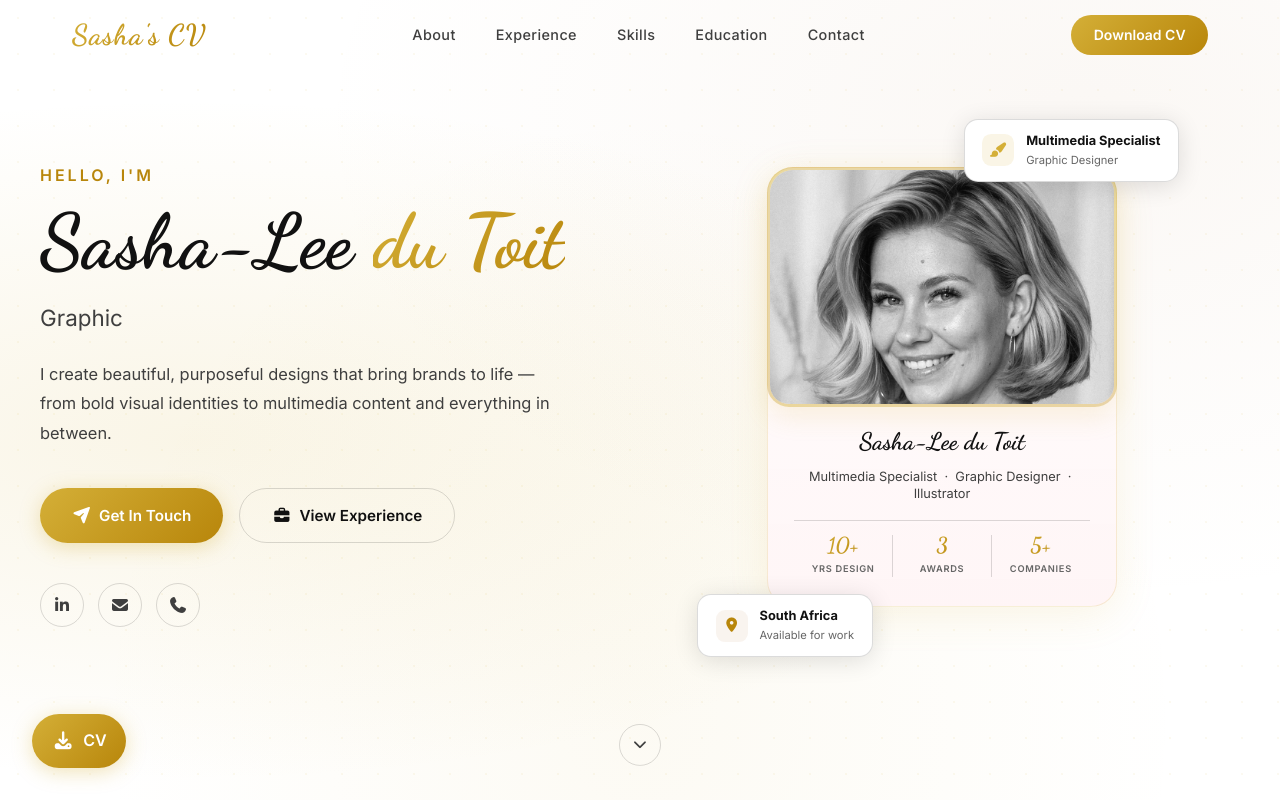
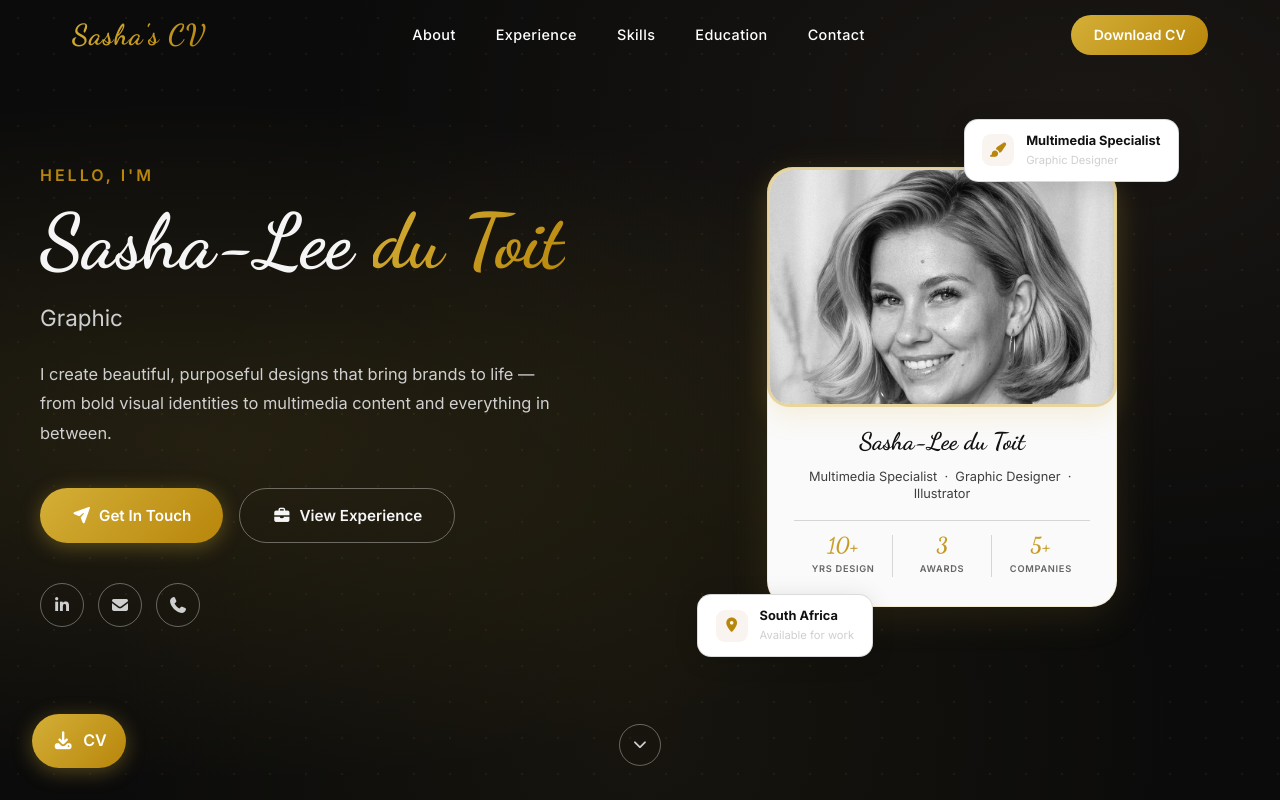
Before and after one commit to TheMorne/Sasha-CV, a website built with webpack: page index.html in a window 1280 px wide. Shown: the top 800 px of the page. Built offline with nearby package versions, Linux system fonts and the light colour scheme.

Commit message:
update CV styling for improved readability and aesthetics

```diff
--- a/css/style.css
+++ b/css/style.css
@@ -80,7 +80,7 @@ nav.scrolled {
 }
 
 .nav-links a {
-  color: var(--text-muted);
+  color: #ffffff;
   text-decoration: none;
   font-size: .9rem;
   font-weight: 500;
@@ -98,8 +98,16 @@ nav.scrolled {
   transition: width .3s;
 }
 
-.nav-links a:hover { color: var(--text); }
+.nav-links a:hover { color: #ffffff; }
 .nav-links a:hover::after { width: 100%; }
+
+nav.scrolled .nav-links a {
+  color: var(--text);
+}
+
+nav.scrolled .nav-links a:hover {
+  color: var(--accent);
+}
 
 .nav-cta {
   padding: .55rem 1.4rem;
@@ -323,7 +331,7 @@ nav.scrolled {
 .profile-card-bg {
   position: absolute;
   inset: 0;
-  background: linear-gradient(180deg, rgba(255,255,255,.95), rgba(255,245,246,.98));
+  background: linear-gradient(180deg, rgba(255,255,255,.98), rgba(255,255,255,.98));
   border: 1px solid rgba(212,175,55,.2);
   border-radius: 26px;
   backdrop-filter: blur(12px);
@@ -500,12 +508,80 @@ nav.scrolled {
 
 section { padding: 6rem 2rem; }
 
+body > section:nth-of-type(odd) {
+  background: #0b0b0b;
+  color: #f5f5f5;
+}
+
+body > section:nth-of-type(even) {
+  background: #ffffff;
+  color: var(--text);
+}
+
 .section-inner {
   max-width: 1200px;
   margin: 0 auto;
 }
 
-.alt-bg { background: var(--bg-alt); }
+.alt-bg { background: inherit; }
+
+body > section:nth-of-type(odd) .hero-name,
+body > section:nth-of-type(odd) .section-title,
+body > section:nth-of-type(odd) .timeline-title,
+body > section:nth-of-type(odd) .skill-category-title,
+body > section:nth-of-type(odd) .highlight-content h4,
+body > section:nth-of-type(odd) .detail-value,
+body > section:nth-of-type(odd) .contact-text-value {
+  color: #f5f5f5;
+}
+
+body > section:nth-of-type(odd) .hero-role,
+body > section:nth-of-type(odd) .hero-tagline,
+body > section:nth-of-type(odd) .section-subtitle,
+body > section:nth-of-type(odd) .about-text p,
+body > section:nth-of-type(odd) .detail-label,
+body > section:nth-of-type(odd) .timeline-desc,
+body > section:nth-of-type(odd) .highlight-content p,
+body > section:nth-of-type(odd) .contact-text-label,
+body > section:nth-of-type(odd) .badge-sub,
+body > section:nth-of-type(odd) .skill-tag {
+  color: #cfcfcf;
+}
+
+body > section:nth-of-type(odd) .btn-outline {
+  border-color: rgba(255,255,255,.35);
+  color: #f5f5f5;
+}
+
+body > section:nth-of-type(odd) .btn-outline:hover {
+  background: rgba(255,255,255,.08);
+  border-color: rgba(255,255,255,.55);
+}
+
+body > section:nth-of-type(odd) .social-link,
+body > section:nth-of-type(odd) .hero-scroll-btn {
+  border-color: rgba(255,255,255,.35);
+  color: #cfcfcf;
+}
+
+body > section:nth-of-type(odd) .social-link:hover,
+body > section:nth-of-type(odd) .hero-scroll-btn:hover {
+  border-color: var(--accent);
+  color: var(--accent);
+}
+
+body > section:nth-of-type(odd) .highlight-card,
+body > section:nth-of-type(odd) .skill-category,
+body > section:nth-of-type(odd) .timeline-card,
+body > section:nth-of-type(odd) .contact-item {
+  background: rgba(255,255,255,.04);
+  border-color: rgba(255,255,255,.18);
+  box-shadow: 0 6px 24px rgba(0,0,0,.25);
+}
+
+body > section:nth-of-type(odd) .timeline-dot {
+  border-color: #0b0b0b;
+}
 
 .section-tag {
   display: inline-flex;
--- a/index.html
+++ b/index.html
@@ -84,7 +84,7 @@
             </div>
           </div>
           <div class="float-badge badge-1">
-            <div class="badge-icon rose-icon"><i class="fas fa-paint-brush"></i></div>
+            <div class="badge-icon gold-icon"><i class="fas fa-paint-brush"></i></div>
             <div>
               <div class="badge-title">Multimedia Specialist</div>
               <div class="badge-sub">Graphic Designer</div>
```
